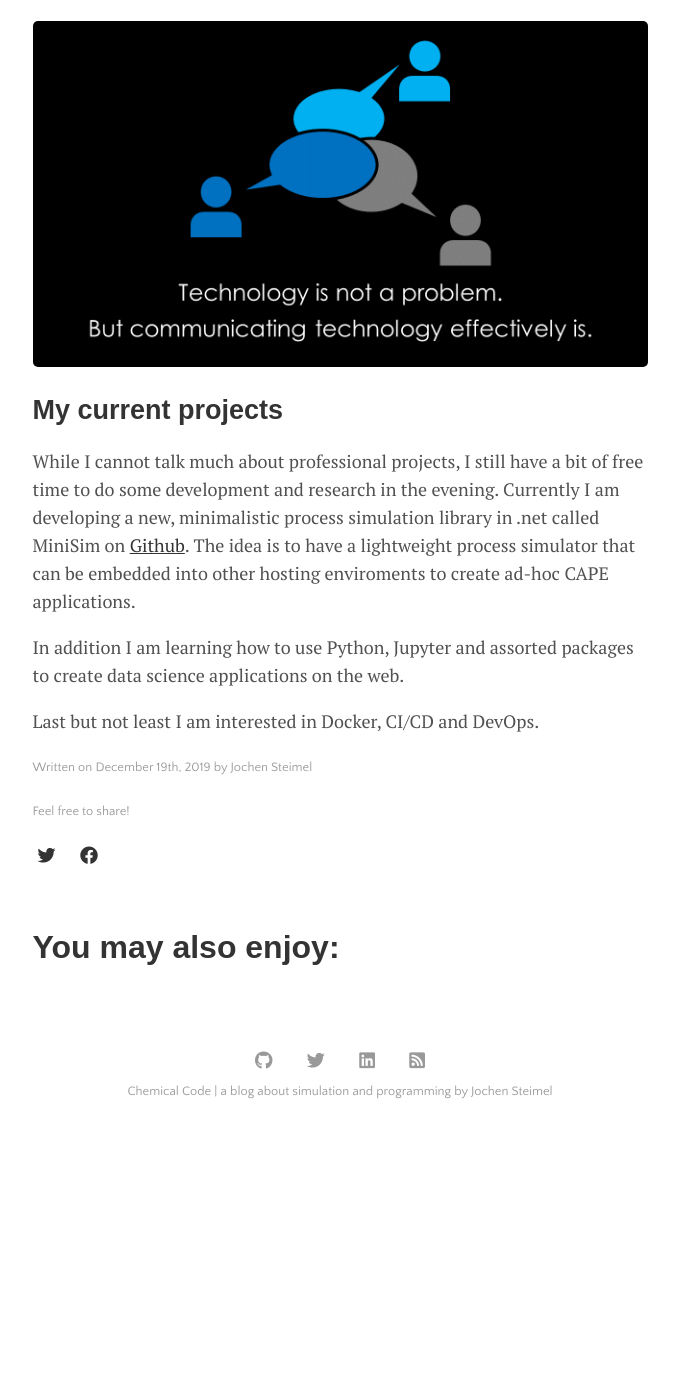
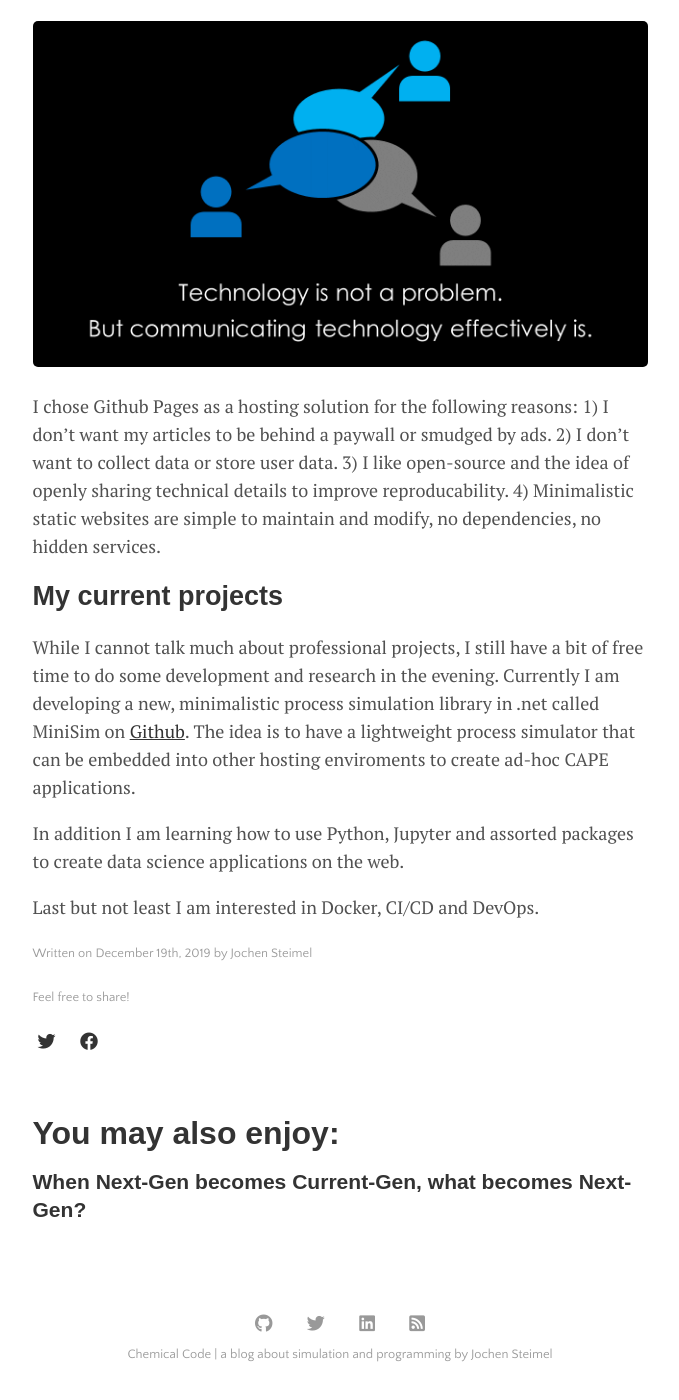
Before and after one commit to Nukleon84/ChemicalCode, a Jekyll site: the page built from _posts/2019-12-19-welcome-to-my-blog.md, in a window 1280 px wide and 1400 px high, scrolled down 1312 px. Shown: the whole window, without its empty margins (300-979 px from the left). Built offline with Jekyll 4.4.1, drawn with Linux system fonts in a browser that asks for light colours; before the commit the page ends 2449 px from its top, so only the background shows below that; some of the changed lines change nothing that is shown.

Commit message:
Added second article

```diff
--- a/_posts/2019-12-19-welcome-to-my-blog.md
+++ b/_posts/2019-12-19-welcome-to-my-blog.md
@@ -23,6 +23,11 @@
 
 ![Communication](https://nukleon84.github.io/ChemicalCode/assets/img/Communication.png)
 
+I chose Github Pages as a hosting solution for the following reasons:
+1) I don't want my articles to be behind a paywall or smudged by ads.
+2) I don't want to collect data or store user data.
+3) I like open-source and the idea of openly sharing technical details to improve reproducability.
+4) Minimalistic static websites are simple to maintain and modify, no dependencies, no hidden services.
 
 ## My current projects
 
--- /dev/null
+++ b/_posts/2019-12-21-next-gen-simulation.md
@@ -0,0 +1,85 @@
+---
+layout: post
+title: "When Next-Gen becomes Current-Gen, what becomes Next-Gen?"
+author: "Jochen Steimel"
+categories: journal
+tags: [general]
+image: Article2_WheelOfTime.png
+---
+
+
+**Disclaimer:** The following post contains references to my job at Covestro, but all the information herein was already disclosed at several scientific or industry conferences. I am not affiliated with AVEVA and mention their products only for explanatory purposes.
+
+In my day job I have been working on a long-term project concerning the reorganization of our computer-aided process engineering (CAPE) software landscape at Covestro. What began with a market analysis and user survey in 2016, soon grew into a full-scale software roll-out project.
+
+# My quest for a next-gen software
+When Covestro separated from Bayer in 2015, it became apparent, that the company had to re-evaluate some decisions made in the past concerning digital tools for process simulation and design.
+
+Our legacy commercial simulator began to show the marks of time. It massively grew horizontally, to support more and more applications, while it remained a large and inflexible monolith in the core. More and more modules were “tacked on” and integration never really reached acceptable levels of maturity. Switching from one tool of the suite to another required expertise, time and caution. At the same time, support for the core features that were critical for Covestro, like numerical performance, the equation-oriented solver and writing custom equations were developed at a much more relaxed pace.
+
+In the image below, you can see a diagram showing the challenges associated with administering, provisioning and operating a large piece of complex, monolithic software, especially when you need to integrate it into a larger enterprise infrastructure. The monolithic software (or suite) has a high internal cohesion (ideally all parts work nicely together), but integration with third-party software is challenging.
+
+![A monolith is hard to integrate](https://nukleon84.github.io/ChemicalCode/assets/img/Article2_Monolith.png)
+
+
+At Covestro, we looked at our main application for CAPE software and decided we needed a software that could provide the following features:
+* **Equation-oriented solver:** We have to solve large-scale, tightly integrated flowsheet models that are difficult to converge with classical sequential modular algorithms and take a long time.
+* **Open equations:** We need to be able to bring our own IP into the simulator, and we cannot resort to classical methods like VBA, inline Fortran code, or writing COM-wrappers around custom implemented simulation code.
+* **Seamless dynamics:** In order to solve challenging real-world support cases, engineers will need dynamic simulation tools to understand the behavior of chemical plants, especially in cases where steady-state simulation doesn’t cut it anymore (controller design, process upsets, transient operating states). We need to have both use-cases supported by a single piece of software and cannot afford to switch between two different products anymore.
+* **Ease-of-use:** We need simulation building environments that enables every engineer, from process research, over engineering to production to solve simulation problems that are relevant for his domain.
+
+# A challenger comes to the rescue?
+
+Our market research revealed a potential challenger, a software that claims to be the true next-gen process simulator. SimCentral promises to deliver the features that we demanded from a process simulation software, and so Covestro decided to embark on a digital transformation journey in 2018 to establish SimCentral as the main-line process simulation tool.
+You can find a video that summarizes Covestro’s position on the decision to switch to AVEVA SimCentral [on YouTube](https://www.youtube.com/watch?v=c0h9dQoUgHM&t=2s).
+
+From my personal point of view, SimCentral will be ready to challenge the existing competitor tools for process simulation in the next year. At this point, all of the required features for supporting steady-state simulation will be available.
+
+But what happens then? When the software reaches the mainstream market, it will stop being “next-gen” and become current-gen, possibly relegating the competitor software to last-gen status.
+
+# What about future-gen?
+So, with the next-gen label being free again, what features could possibly fill that void? Allow me to make some conjectures about desirable features of the process simulation software of the future.
+To be truthful, one most admit that the chemical industry is not very advanced in digital topics. We have largely profited from past successes, as process simulation became one of the success stories of computerization.
+
+In order to guess what the future-gen looks like for process simulation, one can look at the current-generation of software products in other industries, in this case the internet technologies.
+With the advent of cloud technology, a profound change in thought ripped apart the old structures of data centers and server farms. Software engineers developed technologies to increase re-usability and composability of software, and modern work processes like agile development and Continuous Integration/Continuous Development (CI/CD) reached maturity and the mainstream market. Let’s take the current state of the internet technology as a model for the future CAPE systems.
+In the following I will detail a few of those points that seem to be the most important for me.
+
+## Service-orientation
+The software landscapes of current technological leaders in the software sector are highly distributed and broken down into small, independent systems called services (or micro-services). Services communicate with each other with messages sent over open communication standards (HTTP/REST) but do not enforce strict dependency on specific instances of another services. When a service stops operating for whatever reason, another instance can spin up and take over. Only with this high level of isolation and reduced inter-dependency can the performance and reliability requirements of modern applications be achieved. For CAPE software this would mean the vendors would need to break open their old monoliths and re-bundle them as a set of interconnected services that the users could consume according to their needs. More importantly, the services provided by different tools from different vendors should be able to communicate with each other.
+
+## Open-Source software
+Today, most professional software runs on open-source software, from operating systems over middle-ware to front-end libraries. The free-to-use components are aggregated in ever-new ways to form new products that are sometimes monetarized.
+
+CAPE software, on the other hand, is most often proprietary and requires expensive licenses. Scaling is much harder to achieve when every instance of the simulation tool requires a substantial expenditure. Current licensing schemes are rarely flexible enough to discern between
+
+## Platform independence
+From my point of view, the modern internet would not be possible, if open-source operating systems like Linux would not exist. The scaling principle of the microservices require more and more independent execution environments, that would normally require huge amounts of license fees if a Windows operating system would be used instead. But that fact requires that suitable software is available for such operating systems. Whereas the internet industry sustains a wide range of platform independent applications, CAPE software typically runs with the old model of a locally installed client on a Windows machine.
+
+## Automation
+The internet world is heavily automated. Build-scripts aggregate, compile, compose and deliver software components fully automated, sometimes even from the development directly to production, because tests, quality control and deployment are fully automated, too.
+
+In order to reach new levels of productivity, automation in the CAPE domain has to increase dramatically. In the current state of affairs, engineers (typically highly paid experts) operate the process simulators while sitting in front of their machines, testing different scenarios and design cases, all the while being totally pre-occupied with that task, as many manual interactions are required. I think every process engineer knows the fact that many times, when a simulation run is started, he can go fetch a coffee to wait until the result is available.
+
+With better support for scripting and automation, the engineer could design the in-silico experiments he wants to analyze up front, push the cases onto a computation-cluster and receive the result as soon as the machines are ready, freeing him up to perform other tasks while the machine labor away. Why can software engineers spin up Docker images and deploy them on a cloud in minutes, whereas the chemical engineer has to painstakingly enter each number by hand?
+
+Of course, the simulation software must be robust enough to handle crashes/invalid specifications and all other kinds of random errors gracefully, a challenging task that is from my point of view not satisfactory solved by any software.
+
+## Open communication
+Some features are already available in current-gen software. Some simulators provide COM Automation servers that allow clients to connect to the servers and perform certain tasks. But COM is outdated, heavy-weight and badly documented. In my opinion we need open, light-weight communication based on HTTP to maximize the potential of any client to be able to consume services provided by CAPE software. On the other hand, I think it is necessary that certain states in the process simulator could or should trigger events in remote systems, without the need for the vendor to implement a proprietary interface, when a simple webhook sending a JSON payload would suffice.
+
+# A possible scenario?
+So, by now we have explored a lot of possible future development scenarios for CAPE software. But what is realistic? What could we possible achieve in the next decade? How could a modern, service-based CAPE landscape look like? My vision is summarized in the diagram below.
+
+![A service-based architecture](https://nukleon84.github.io/ChemicalCode/assets/img/Article2_ServiceArchitecture.png)
+
+What features are necessary, to achieve a decomposed, standardized, open software landscape for CAPE software, as shown in the figure above? In that vision the CAPE software landscape is organized by use-cases for which each vendor could provide a specialized solution. The users could pick and customize their landscape according to their personal preference, monetary constraints, or technological features.
+
+To facilitate interoperability between the tools and use-cases an open standard need to be defined to enable the exchange of thermodynamic property data between tools. Furthermore, a standard for the exchange of flowsheet connectivity and configuration needs to be established, in order for us engineers to be able to work on the same model with different tools.
+
+# Summary
+In my opinion, the industry must come together to formalize open standards for communication. It already began in certain areas (e.g. [DEXPI](https://dexpi.org/) for CAE application, or the ill-fated [CAPE Open Initiative] ( http://www.colan.org/)). But before we have an internationally accepted interchange format for flowsheet modeling, connectivity and configuration a lot more work has to be put in by both the vendors and the chemical industry.
+
+Automation (and in turn deployed applications) are gaining more and more importance. We will see an increase in the number of plant-level simulation applications in the coming years, as the chemical industry needs to tackle equipment maintenance and process performance issues. Without automation and communication this domain will not flourish, as the applications would be limited to what the vendors can (or choose to) offer.
+
+**tl;dr:** Next-generation process simulation tools coming to the market in the 2020ies must consider current technological standards, like scalability (cloud), open communication (HTTP&REST), platform independence and novel licensing structures to enable engineers to solve the problems of the future.
```
Also changed, not shown: assets/img/Article2_Monolith.png (added), assets/img/Article2_ServiceArchitecture.png (added), assets/img/Article2_WheelOfTime.png (added).
